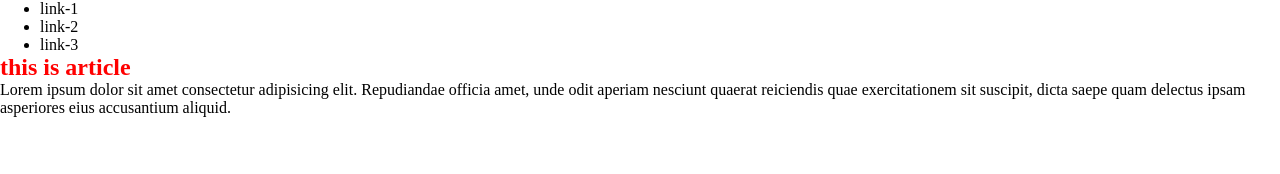
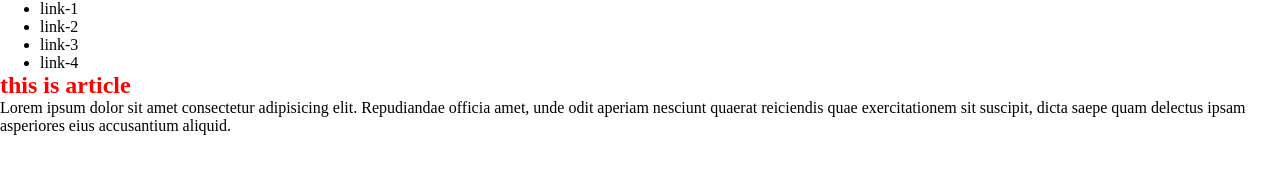
Before and after one commit to ahmed322/learn-github, a plain HTML site: page index.html in a window 1280 px wide. Drawn offline with Linux system fonts and the light colour scheme.

Commit message:
add link

```diff
--- a/index.html
+++ b/index.html
@@ -22,6 +22,7 @@
             <li>link-1</li>
             <li>link-2</li>
             <li>link-3</li>
+            <li>link-4</li>
           </ul>
         </nav>
       </header>
```
